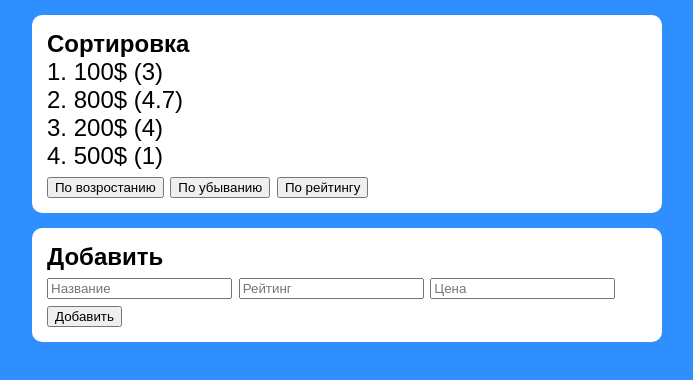
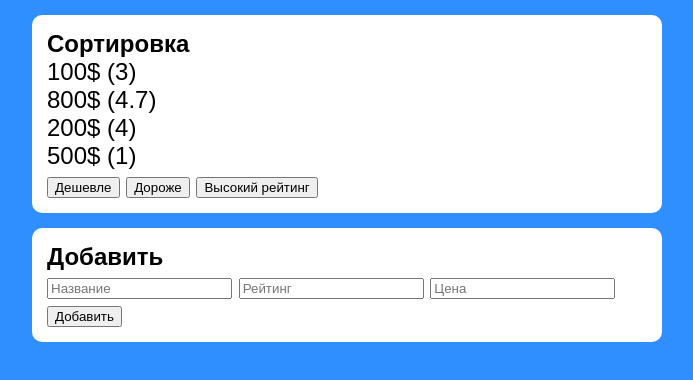
Before and after one commit to kochkareal/JS_sort_0.1, a plain HTML site: page index.html in a window 1280 px wide. Shown: the whole page, without its empty margins (293-986 px from the left). Drawn offline with Linux system fonts and the light colour scheme.

Commit message:
Update index.html

```diff
--- a/index.html
+++ b/index.html
@@ -19,17 +19,17 @@
     <div class="container">
         <b> Сортировка </b>
         <div class="tovar" id="tovar">
-            <div class="tovar-item" raiting="3" tovar-price="100">1. 100$ (3)</div>
-            <div class="tovar-item" raiting="4.7" tovar-price="800">2. 800$ (4.7)</div>
-            <div class="tovar-item" raiting="4" tovar-price="200">3. 200$ (4)</div>
-            <div class="tovar-item" raiting="1" tovar-price="500">4. 500$ (1)</div>
+            <div class="tovar-item" raiting="3" tovar-price="100">100$ (3)</div>
+            <div class="tovar-item" raiting="4.7" tovar-price="800">800$ (4.7)</div>
+            <div class="tovar-item" raiting="4" tovar-price="200">200$ (4)</div>
+            <div class="tovar-item" raiting="1" tovar-price="500">500$ (1)</div>
           </div>
 
 
         <div>
-            <Button id="sort-minMax">По возростанию</Button>
-            <Button id="sort-maxMin">По убыванию</Button>
-            <Button id="sort-rait">По рейтингу</Button>
+            <Button id="sort-minMax">Дешевле</Button>
+            <Button id="sort-maxMin">Дороже</Button>
+            <Button id="sort-rait">Высокий рейтинг</Button>
         </div>
       </div>
 
```
